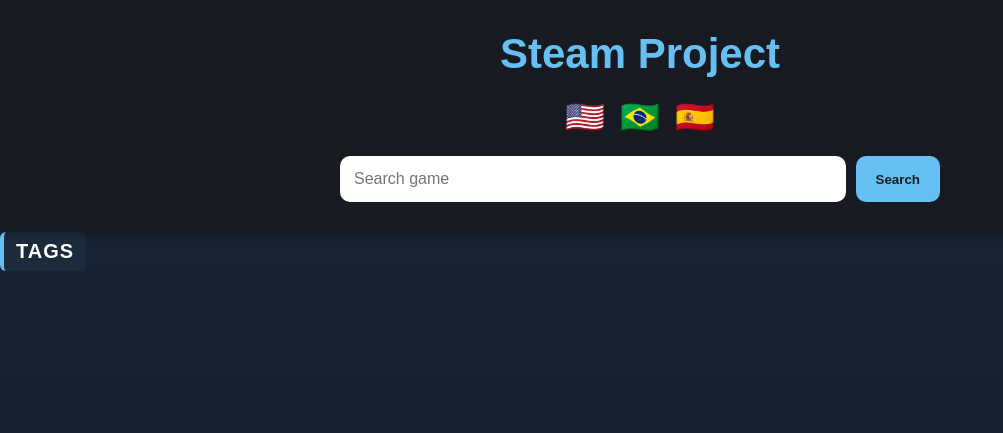
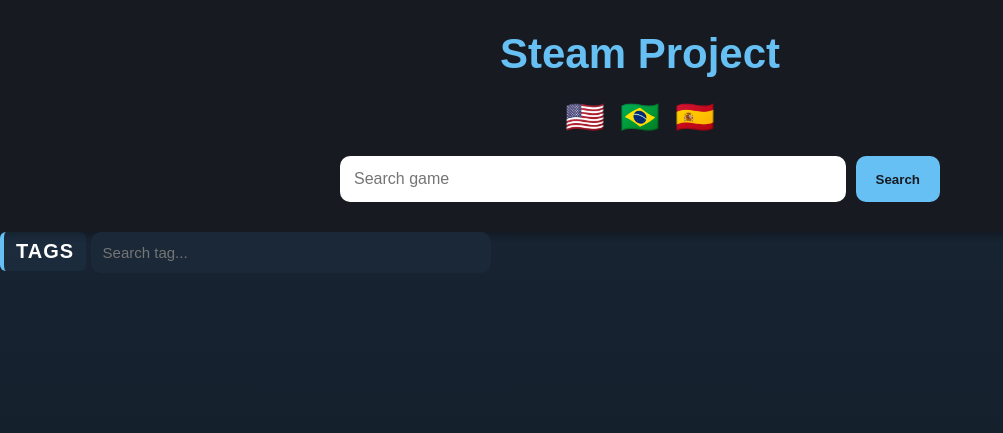
Before and after one commit to GlaiconFF/steam_api_project, a Flask app: page / in a window 1280 px wide. Shown: the top 433 px of the page, without its empty margins (0-1003 px from the left). Run offline with Flask 3, Linux system fonts and the light colour scheme.

Commit message:
Added search for tags

```diff
--- a/app/routes.py
+++ b/app/routes.py
@@ -24,7 +24,8 @@ translations = {
         "game_positive_reviews": "Positive Reviews",
         "game_negative_reviews": "Negative Reviews",
         "game_total_reviews": "Total Reviews",
-        "game_tags": "Tags"
+        "game_tags": "Tags",
+        "search_tag": "Search tag..."
     },
     "brazilian": {
         "search_placeholder": "Pesquisar jogo",
@@ -39,7 +40,8 @@ translations = {
         "game_positive_reviews": "Avaliações Positivas",
         "game_negative_reviews": "Avaliações Negativas",
         "game_total_reviews": "Total de Avaliações",
-        "game_tags": "Marcadores"
+        "game_tags": "Marcadores",
+        "search_tag": "Pesquisar marcador..."
     },
     "spanish": {
         "search_placeholder": "Buscar juego",
@@ -54,7 +56,8 @@ translations = {
         "game_positive_reviews": "Reseñas Positivas",
         "game_negative_reviews": "Reseñas Negativas",
         "game_total_reviews": "Reseñas Totales",
-        "game_tags": "Etiquetas"
+        "game_tags": "Etiquetas",
+        "search_tag": "Buscar etiqueta..."
     }
 }
 
--- a/app/static/style.css
+++ b/app/static/style.css
@@ -275,3 +275,23 @@ a, button, .tag, .show_tags {
         width: 95%;
     }
 }
+
+.tag_search_input {
+
+    width: 100%;
+    max-width: 400px;
+
+    padding: 12px;
+    margin-bottom: 15px;
+
+    border: none;
+    border-radius: 10px;
+
+    outline: none;
+
+    background-color: #1b2838;
+    color: white;
+
+    font-size: 15px;
+
+}
--- a/app/templates/index.html
+++ b/app/templates/index.html
@@ -181,9 +181,15 @@
 
         {% else %}
 
-        <h3 class="show_tags">
-            {{ translation['game_tags'] }}
-        </h3>
+        <div>
+
+            <h3 class="show_tags">
+                {{ translation['game_tags'] }}
+            </h3>
+
+            <input type="text" id="tag_search" placeholder="{{ translation['search_tag'] }}" class="tag_search_input">
+
+        </div>
 
         <div class="tags_container">
 
@@ -207,6 +213,7 @@
 <script>
 
 const tags = document.querySelectorAll(".tag")
+const tagSearch = document.getElementById("tag_search")
 
 tags.forEach(tag => {
 
@@ -222,6 +229,26 @@ tags.forEach(tag => {
 
 })
 
+tagSearch.addEventListener("input", () => {
+
+    const search = tagSearch.value.toLowerCase()
+
+    tags.forEach(tag => {
+
+        const tagName = tag.textContent.toLowerCase()
+
+        if (tagName.includes(search)) {
+            tag.style.display = "inline-block"
+        }
+
+        else {
+            tag.style.display = "none"
+        }
+
+    })
+
+})
+
 </script>
 </body>
 </html>
```
